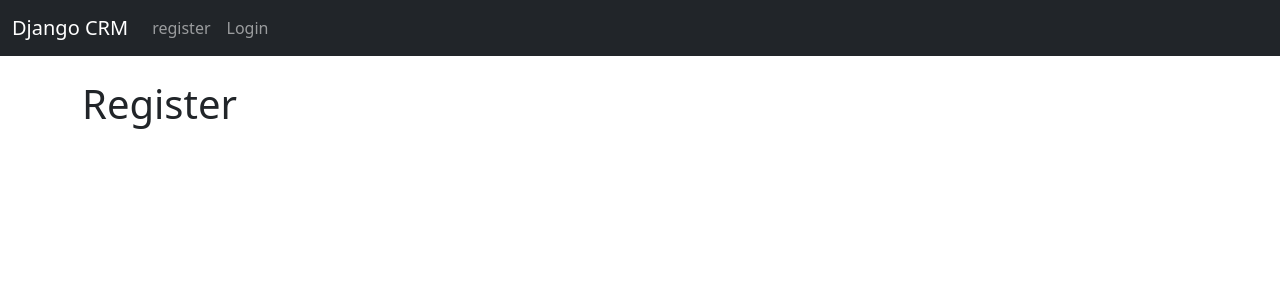
After one commit to Suraj5260/DjangoCRM, a Django app: page /register/ in a window 1280 px wide. The commit adds this page. Shown: the top 300 px of the page. Run offline with Django 5.2, Linux system fonts and the light colour scheme.

Commit message:
Add user registration and logout functionality with updated navbar

```diff
--- a/website/templates/navbar.html
+++ b/website/templates/navbar.html
@@ -7,9 +7,20 @@
         </button>
         <div class="collapse navbar-collapse" id="navbarSupportedContent">
             <ul class="navbar-nav me-auto mb-2 mb-lg-0">
+
+                {% if user.is_authenticated %}
                 <li class="nav-item">
-                    <a class="nav-link" href="#">Link</a>
+                    <a class="nav-link" href="{% url 'logout' %}">Logout</a>
                 </li>
+
+                {% else %}
+                <li class="nav-item">
+                    <a class="nav-link" href="{% url 'register' %}">register</a>
+                </li>
+                <li class="nav-item">
+                    <a class="nav-link" href="{% url 'home' %}">Login</a>
+                </li>
+                {% endif %}
             </ul>
         </div>
     </div>
--- /dev/null
+++ b/website/templates/register.html
@@ -0,0 +1,7 @@
+{% extends 'base.html' %}
+
+{% block content %}
+
+<h1>Register</h1>
+
+{% endblock %}
--- a/website/urls.py
+++ b/website/urls.py
@@ -4,5 +4,6 @@ from . import views
 urlpatterns = [
     path('', views.home, name='home'),
     # path('login/', views.login_user, name='login'),
-    # path('logout/', views.logout_user, name='logout'),
+    path('logout/', views.logout_user, name='logout'),
+    path('register/', views.register_user, name='register'),
 ]
--- a/website/views.py
+++ b/website/views.py
@@ -25,4 +25,10 @@ def home(request):
 
 
 def logout_user(request):
-    pass
+    logout(request)
+    messages.success(request, "You Hve Been Logged Out...")
+    return redirect('home')
+
+
+def register_user(request):
+    return render(request, 'register.html', {})
```
Also changed, not shown: website/forms.py (added, +35 -0 lines).
